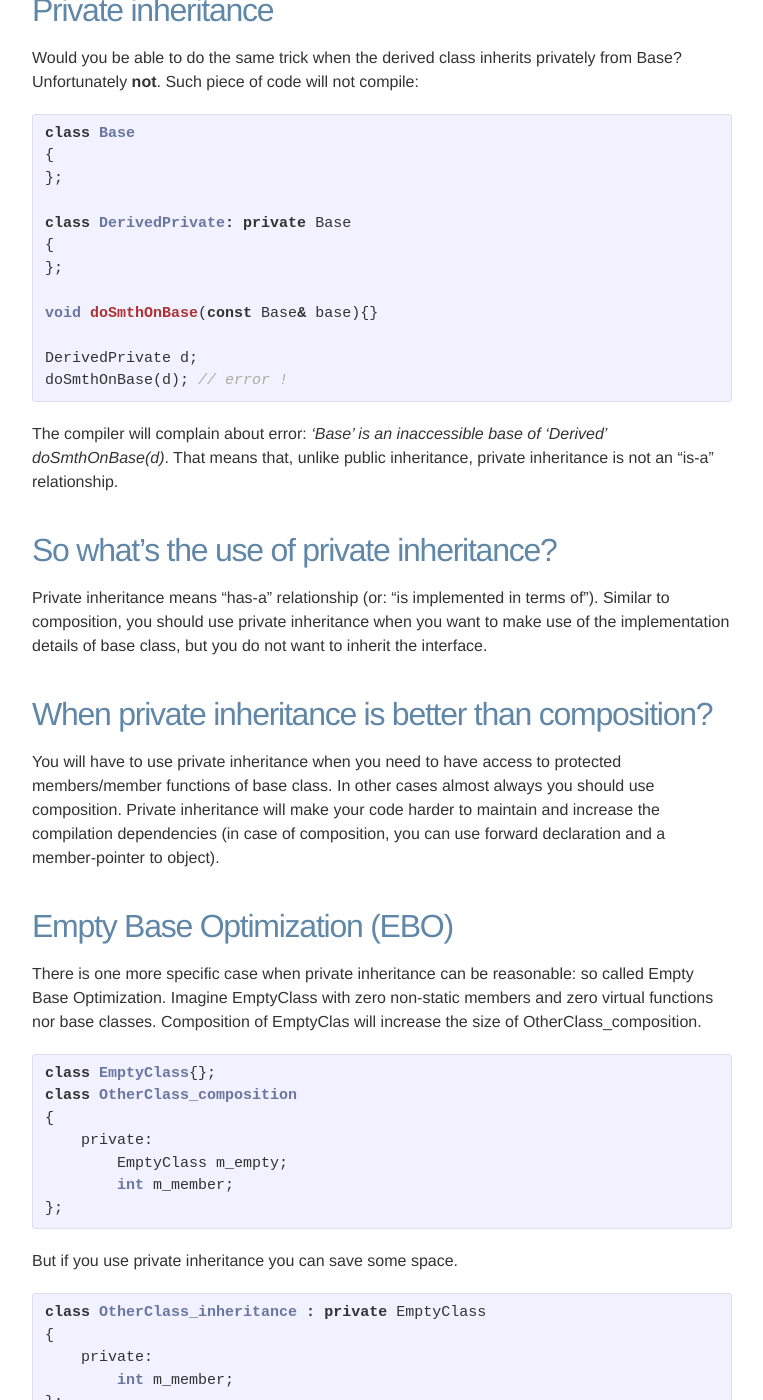
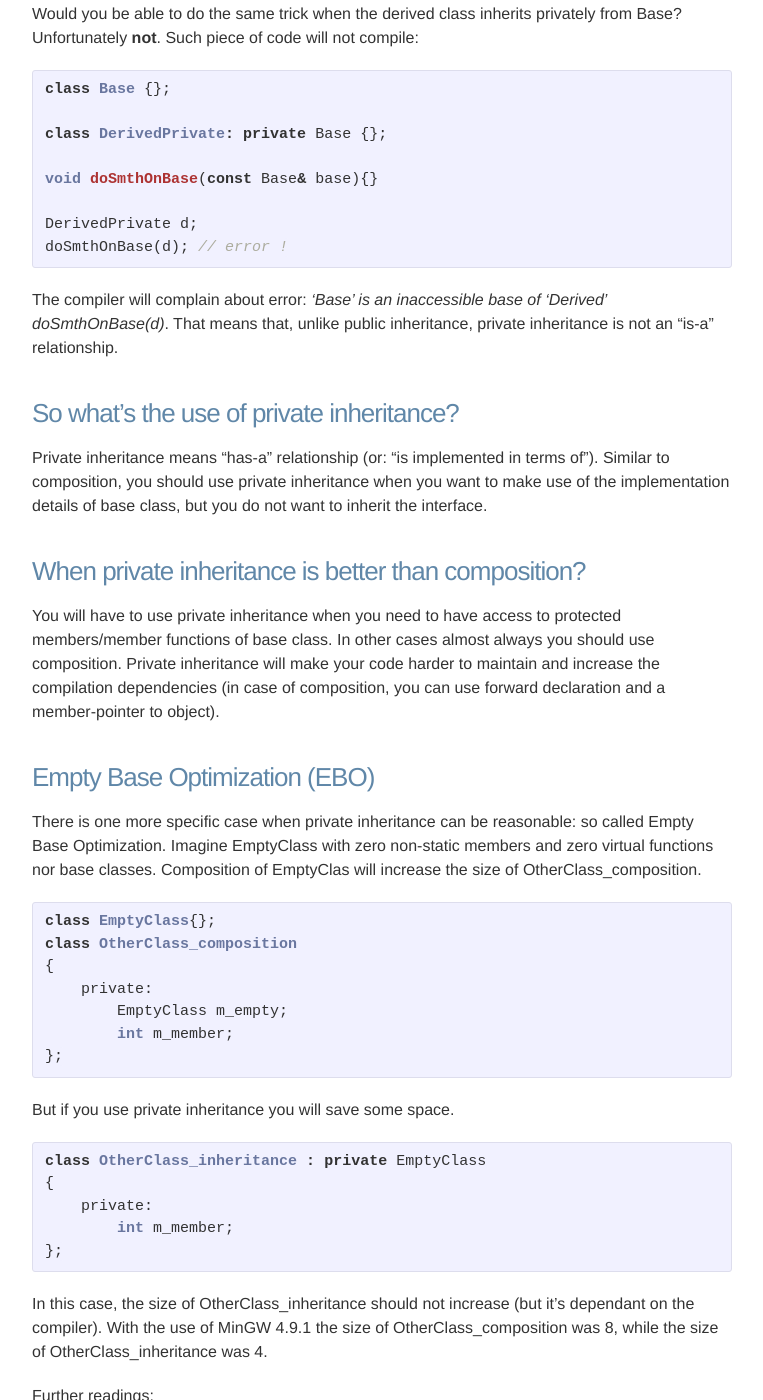
Before and after one commit to katecpp/katecpp.github.io, a Jekyll site: the page built from _posts/2015-07-07-private-inheritance.markdown, in a window 1280 px wide and 1400 px high, scrolled down 1529 px. Shown: the whole window, without its empty margins (258-1021 px from the left). Built offline with Jekyll 4.4.1, drawn with Linux system fonts in a browser that asks for light colours; comment, search, counter and statistics services are not loaded; some of the changed text lies outside the part shown.

Commit message:
Typo in Private Inheritance

```diff
--- a/_posts/2015-07-07-private-inheritance.markdown
+++ b/_posts/2015-07-07-private-inheritance.markdown
@@ -18,21 +18,27 @@
 private:
     int privateMember;
 };
+{% endhighlight %}
 
+{% highlight cpp %}
 class B : public A
 {
     // publicMember is public
     // protectedMember is protected
     // privateMember is not accessible from B
 };
+{% endhighlight %}
 
+{% highlight cpp %}
 class C : protected A
 {
     // publicMember is protected
     // protectedMember is protected
     // privateMember is not accessible from C
 };
+{% endhighlight %}
 
+{% highlight cpp %}
 class D : private A
 {
     // publicMember is private
@@ -43,15 +49,11 @@
 
 
 ## Public inheritance
-Usage of public inheritance is pretty common and means *is-a* relationship. The derived class can be always used when the base class is needed. In the example below, the DerivedPublic class object is passed to the function which awaits Base class and everything is fine.
+Usage of public inheritance is pretty common and means **is-a** relationship. The derived class can be always used when the base class is needed. In the example below, the DerivedPublic class object is passed to the function which awaits Base class and everything is fine.
 {% highlight cpp %}
-class Base
-{
-};
+class Base {};
 
-class DerivedPublic: public Base
-{
-};
+class DerivedPublic: public Base {};
 
 void doSmthOnBase(const Base& base){}
 
@@ -62,13 +64,9 @@
 ## Private inheritance
 Would you be able to do the same trick when the derived class inherits privately from Base? Unfortunately **not**. Such piece of code will not compile:
 {% highlight cpp %}
-class Base
-{
-};
+class Base {};
 
-class DerivedPrivate: private Base
-{
-};
+class DerivedPrivate: private Base {};
 
 void doSmthOnBase(const Base& base){}
 
@@ -79,13 +77,13 @@
 The compiler will complain about error: <em>'Base' is an inaccessible base of 'Derived' doSmthOnBase(d)</em>.
 That means that, unlike public inheritance, private inheritance is not an "is-a" relationship.
 
-## So what's the use of private inheritance?
+### So what's the use of private inheritance?
 Private inheritance means "has-a" relationship (or: "is implemented in terms of"). Similar to composition, you should use private inheritance when you want to make use of the implementation details of base class, but you do not want to inherit the interface.
 
-## When private inheritance is better than composition?
+### When private inheritance is better than composition?
 You will have to use private inheritance when you need to have access to protected members/member functions of base class. In other cases almost always you should use composition. Private inheritance will make your code harder to maintain and increase the compilation dependencies (in case of composition, you can use forward declaration and a member-pointer to object).
 
-## Empty Base Optimization (EBO)
+### Empty Base Optimization (EBO)
 There is one more specific case when private inheritance can be reasonable: so called Empty Base Optimization. Imagine EmptyClass with zero non-static members and zero virtual functions nor base classes. Composition of EmptyClas will increase the size of OtherClass_composition.
 
 {% highlight cpp %}
@@ -98,7 +96,7 @@
 };
 {% endhighlight %}
 
-But if you use private inheritance you can save some space.
+But if you use private inheritance you will save some space.
 
 {% highlight cpp %}class OtherClass_inheritance : private EmptyClass
 {
```
Also changed, not shown: other parts of _posts/2015-07-07-private-inheritance.markdown (+1 -1 lines).
